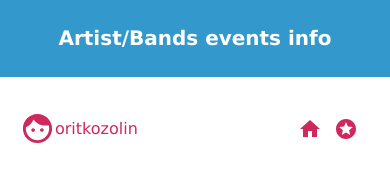
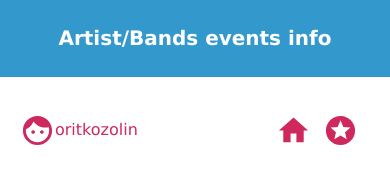
Before and after one commit to okozolin/redux-toolkit-show-info-from-api, a React (Create React App) app: page / in a window 390 px wide. Shown: the top 175 px of the page. Built offline with nearby package versions, Linux system fonts and the light colour scheme.

Commit message:
add favorites badge

```diff
--- a/src/app/Navbar.js
+++ b/src/app/Navbar.js
@@ -1,4 +1,5 @@
 import React, { useState } from "react";
+import { useSelector } from "react-redux";
 import { makeStyles } from "@material-ui/core/styles";
 
 import {
@@ -8,6 +9,7 @@ import {
   Toolbar,
   IconButton,
   Divider,
+  Badge,
 } from "@material-ui/core";
 import StarsIcon from "@material-ui/icons/Stars";
 import ChevronLeftIcon from "@material-ui/icons/ChevronLeft";
@@ -15,6 +17,7 @@ import HomeIcon from "@material-ui/icons/Home";
 import { NavLink } from "react-router-dom";
 
 import Favorites from "../features/favorites/Favorites";
+import { selectTotalFavorites } from "../features/favorites/favoritesSlice";
 
 const drawerWidth = 320;
 
@@ -116,11 +119,17 @@ const useStyles = makeStyles((theme) => ({
     },
     color: "#ce285d",
   },
+  badgeDesktop: {
+    [theme.breakpoints.down("xs")]: {
+      display: "none",
+    },
+  },
 }));
 
 const Navbar = () => {
   const classes = useStyles();
   const [open, setOpen] = useState(false);
+  const totalFavorites = useSelector(selectTotalFavorites);
 
   const handleDrawerToggle = () => {
     setOpen(!open);
@@ -146,8 +155,14 @@ const Navbar = () => {
           to="/"
           className={classes.mobileButton}
         >
-          <HomeIcon />
+          <HomeIcon fontSize="large" />
         </IconButton>
+        <Badge
+          badgeContent={totalFavorites}
+          color="primary"
+          overlap="circle"
+          classes={{ root: classes.badgeDesktop }}
+        >
           <Button
             className={`${classes.tabButton} ${classes.tabFavorites}`}
             onClick={handleDrawerToggle}
@@ -155,6 +170,8 @@ const Navbar = () => {
           >
             Favorites
           </Button>
+        </Badge>
+
         <IconButton
           color="inherit"
           aria-label="Favorites"
@@ -162,7 +179,9 @@ const Navbar = () => {
           onClick={handleDrawerToggle}
           className={classes.mobileButton}
         >
-          <StarsIcon />
+          <Badge badgeContent={totalFavorites} color="primary">
+            <StarsIcon fontSize="large" />
+          </Badge>
         </IconButton>
       </Toolbar>
 
--- a/src/features/favorites/favoritesSlice.js
+++ b/src/features/favorites/favoritesSlice.js
@@ -35,6 +35,7 @@ export const {
   selectAll: selectAllFavorites,
   selectById: selectFavoriteById,
   selectIds: selectFavoritesIds,
+  selectTotal: selectTotalFavorites,
 } = favoritesAdapter.getSelectors((state) => state.favorites);
 
 export default favoritesSlice.reducer;
--- a/src/features/home/Home.js
+++ b/src/features/home/Home.js
@@ -15,6 +15,9 @@ const useStyles = makeStyles((theme) => ({
     [theme.breakpoints.down("md")]: {
       marginTop: 20,
     },
+  },
+  fireworks: {
+    "&:hover": {},
   },
 }));
 
@@ -65,7 +68,7 @@ export default function Home() {
               order={{ md: 1, lg: 1 }}
               color="#ce285d"
             >
-              <Grid item xm md={4}>
+              <Grid item xm md={4} classes={classes.fireworks}>
                 <FaceIcon fontSize="large" />
                 <Typography>oritkozolin</Typography>
               </Grid>
```
Also changed, not shown: 1 other file (tests, documents, lock files or other folders). Lines whose indentation alone changed are shown as unchanged.
